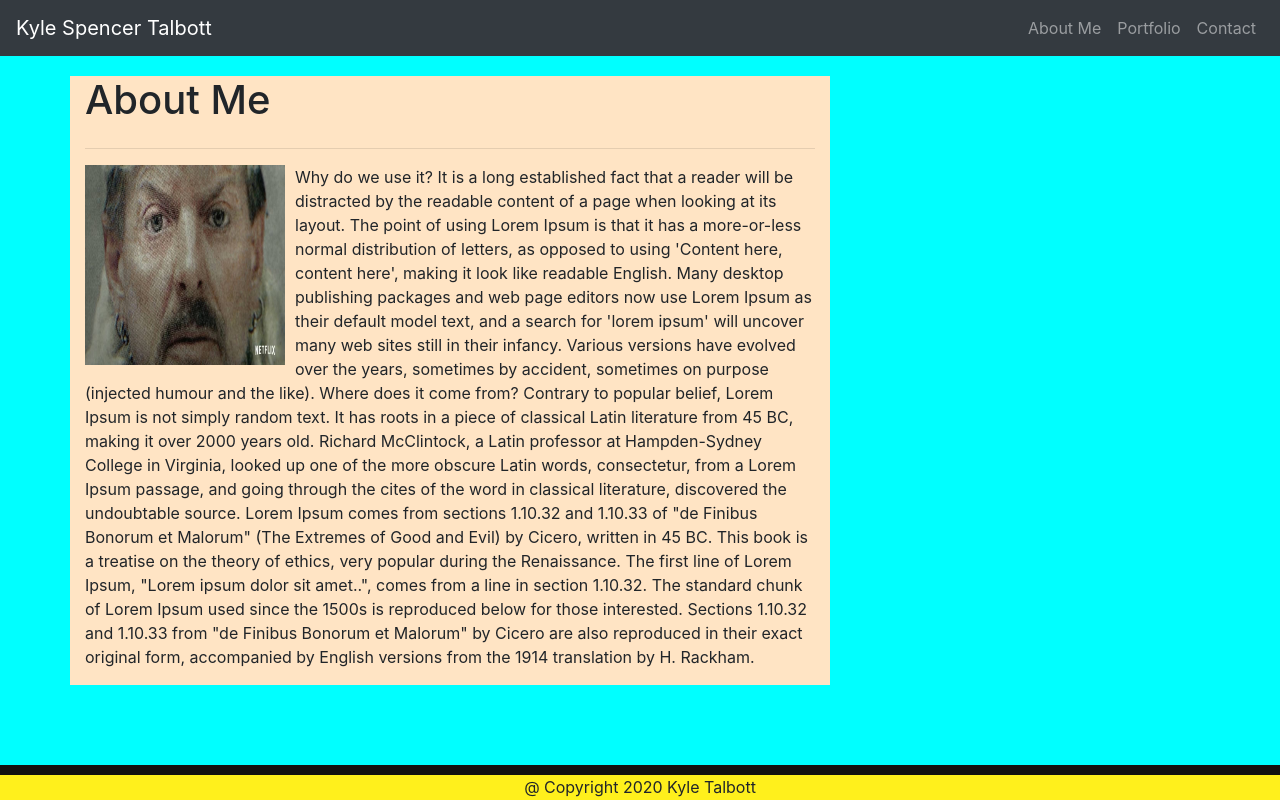
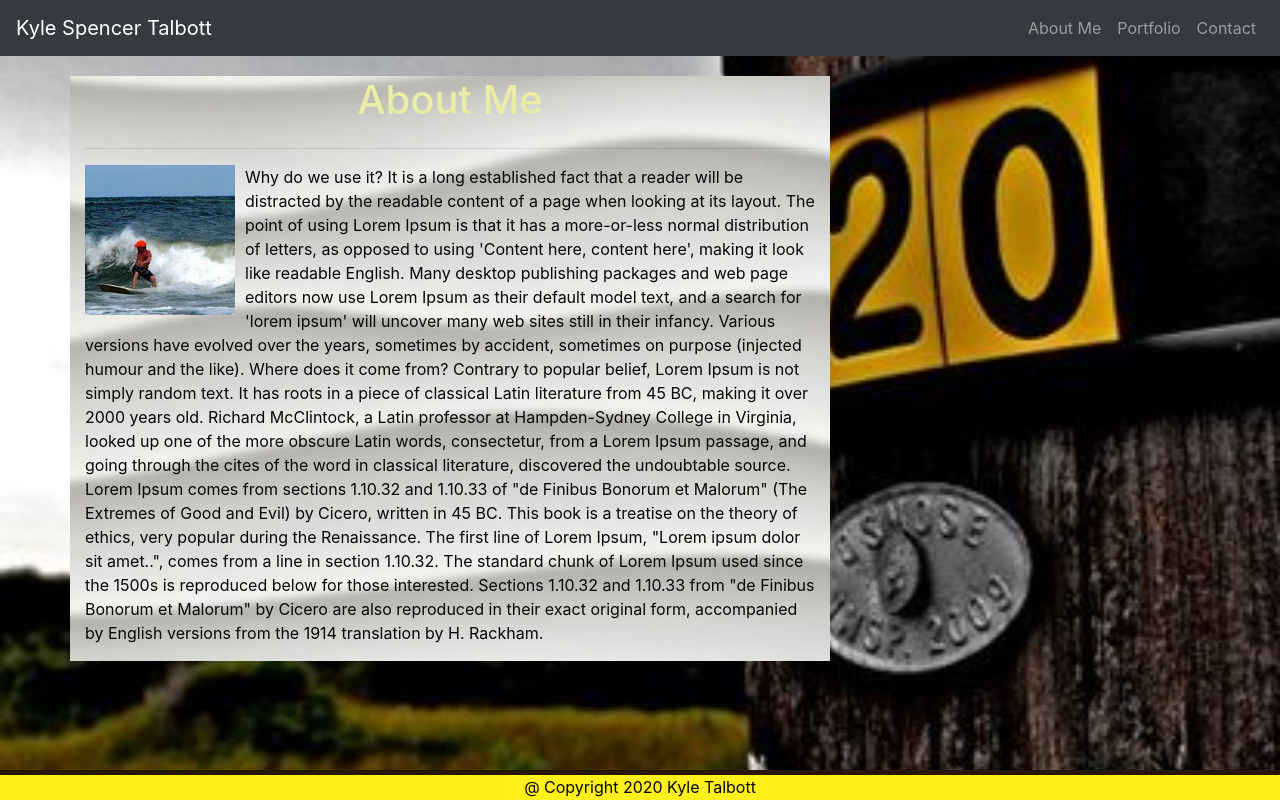
Before and after one commit to spental/Hw2, a PHP site: page / in a window 1280 px wide. Run offline with PHP 8.4, Linux system fonts and the light colour scheme.

Commit message:
finishing up css with about me home page

```diff
--- a/index.html
+++ b/index.html
@@ -10,7 +10,7 @@
     <script src="https://ajax.googleapis.com/ajax/libs/jquery/3.5.1/jquery.min.js"></script>
     <script src="https://cdnjs.cloudflare.com/ajax/libs/popper.js/1.16.0/umd/popper.min.js"></script>
     <script src="https://maxcdn.bootstrapcdn.com/bootstrap/4.5.2/js/bootstrap.min.js"></script>
-    <link rel="stylesheet" href="style.css">
+    <link rel="stylesheet" href="/stylesheet/style.css">
 
 </head>
 
@@ -30,7 +30,7 @@
     </nav>
 
     <main>
-        <div class="container  border-light ">
+        <div class="container">
             <div class="row">
                 <div class="col-8">
                     <h1>About Me</h1>
@@ -43,7 +43,7 @@
             </div>
             <div class="row">
                 <div class="col-8">
-                    <img src="Tiger_King.jpg" id="king">
+                    <img src="pictures/surfkyle.jpg" id="king">
                     <p>
 
                         Why do we use it?
@@ -75,6 +75,7 @@
             </div>
         </div>
     </main>
+    <br />
 
     <footer>
         <div class="footer2">
--- a/style.css
+++ b/style.css
@@ -2,7 +2,7 @@
     margin-bottom: 20px;
 }
 body {
-    background-color: aqua;
+    background-image: url ("/pictures/smile.jpg")
     background-repeat: no-repeat;
     background-size: cover;
 }
@@ -12,19 +12,12 @@
     border: black;
 }
 #king {
-    width: 200px;
-    height: 200px;
+    width: 150px;
+    height: 150px;
     float: left;
     margin: 0 10px 10px 0;
 }
-.headerbar {
-    display: block;
-    border-width: 20px;
-    background-color: darkblue;
-    border-color: black;
-    border-top: 20px;
-    width: 20px;
-}
+
 .footerinfo  {
     position: fixed;
     bottom:0;
@@ -43,4 +36,6 @@
     width: 100%;
     margin: 100% 0 0 0;
 }
+body {
+    background-color: black;
 }
--- /dev/null
+++ b/stylesheet/style.css
@@ -0,0 +1,58 @@
+nav {
+    margin-bottom: 20px;
+}
+body {
+    background-image: url("/pictures/smile.jpg");
+    background-attachment: fixed;
+    background-repeat: no-repeat;
+    background-size: cover;
+    ;
+}
+
+.row {
+    color: rgb(7, 7, 7);
+}
+.col-8 {
+    background-image: url("/pictures/white background.jpg");
+    border: black;
+    background-attachment: fixed;
+    background-repeat: no-repeat;
+    background-size: cover;
+}
+#king {
+    width: 150px;
+    height: 150px;
+    float: left;
+    margin: 0 10px 10px 0;
+}
+.headerbar {
+    display: block;
+    border-width: 20px;
+    background-color: darkblue;
+    border-color: black;
+    border-top: 20px;
+    width: 20px;
+}
+.footerinfo  {
+    position: fixed;
+    bottom:0;
+    background-color: rgb(255, 240, 28);
+    width: 100%;
+    height: 25px;
+    width: 100%;
+    margin: 100% 0 0 0;
+}
+.footer2    {
+    position: fixed;
+    bottom:0;
+    background-color: rgb(37, 23, 1);
+    width: 100%;
+    height: 30px;
+    width: 100%;
+    margin: 100% 0 0 0;
+}
+
+h1 {
+    text-align: center;
+    color: rgb(233, 238, 165);
+}
```
Also changed, not shown: Tiger_King.jpg (deleted), pictures/beach.jpg (added), pictures/bird.jpg (added), pictures/smile.jpg (added), pictures/surfkyle.jpg (added), pictures/water.png (added), pictures/white background.jpg (added), tiger.jpg (deleted), 3 other files.
